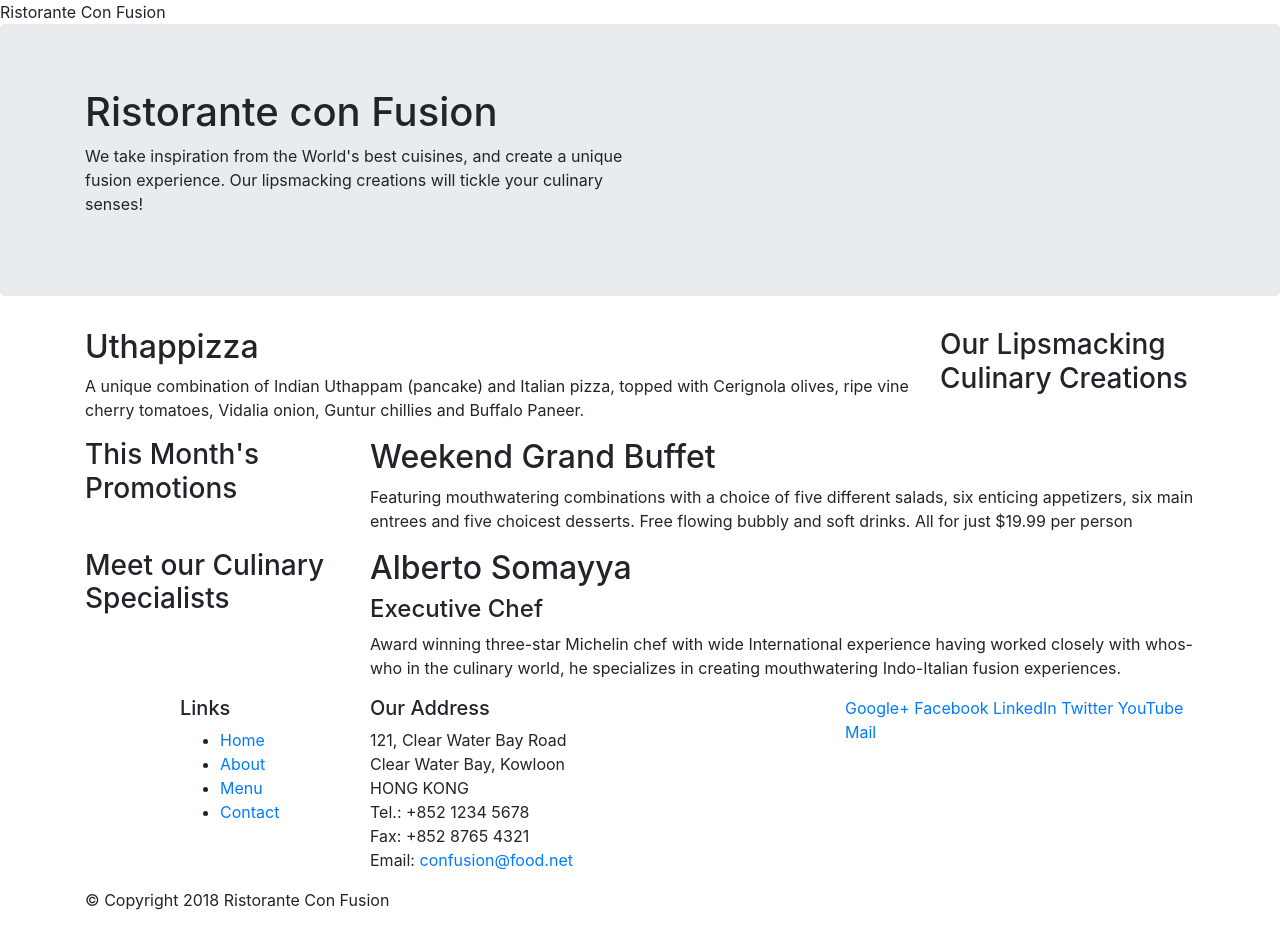
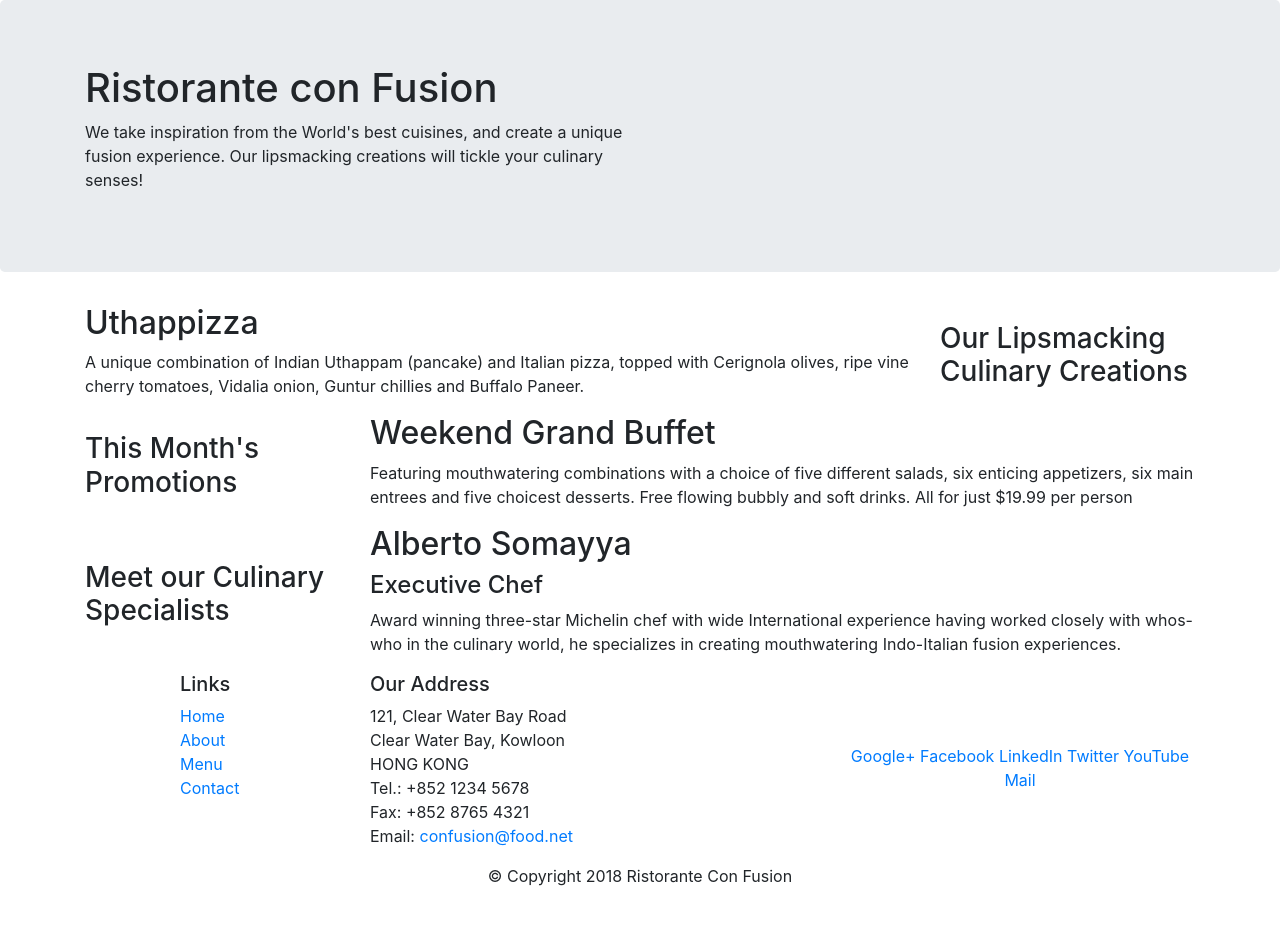
Before and after one commit to ARTushar/practice-bootstrap4, a website: page index.html in a window 1280 px wide. After the commit the page ends 904 px from the top, so only its background shows below. Drawn offline with nearby package versions, Linux system fonts and the light colour scheme.

Commit message:
bootstrap grid part 2

```diff
--- a/index.html
+++ b/index.html
@@ -5,7 +5,8 @@
     <meta charset="utf-8">
     <meta name='viewport' content="width=divice-width, initial-scale=1, shrink-to-fit=no">
     <meta http-equiv="x-ua-compatible" content="ie=edge">
-    <link rel="stylesheet" href="node_modules/bootstrap/dist/css/bootstrap.min.css"
+    <link rel="stylesheet" href="node_modules/bootstrap/dist/css/bootstrap.min.css">
+    <link href="css/style.css" rel="stylesheet">
     <title>Ristorante Con Fusion</title>
 </head>
 
@@ -13,7 +14,7 @@
 
     <header class="jumbotron">
         <div class="container">
-            <div class="row">
+            <div class="row row-header">
                 <div class="col-12 col-sm-6">
                     <h1>Ristorante con Fusion</h1>
                     <p>We take inspiration from the World's best cuisines, and create a unique fusion experience. Our lipsmacking creations will tickle your culinary senses!</p>
@@ -25,7 +26,7 @@
     </header>
 
     <div class="container">
-        <div class="row">
+        <div class="row row-content align-items-center">
             <div class="col-12 col-sm-4 order-sm-last col-md-3">
                 <h3>Our Lipsmacking Culinary Creations</h3>
             </div>
@@ -36,7 +37,7 @@
         </div>
 
 
-        <div class="row">
+        <div class="row row-content align-items-center">
             <div class="col-12 col-sm-4 col-md-3">
                 <h3>This Month's Promotions</h3>
             </div>
@@ -46,7 +47,7 @@
             </div>
         </div>
 
-        <div class="row">
+        <div class="row row-content align-items-center">
             <div class="col-12 col-sm-4 col-md-3">
                 <h3>Meet our Culinary Specialists</h3>
             </div>
@@ -58,12 +59,12 @@
         </div>
     </div>
 
-    <footer>
+    <footer class="footer">
         <div class="container">
             <div class="row">
                 <div class="col-4 offset-1 col-sm-2">
                     <h5>Links</h5>
-                    <ul>
+                    <ul class="list-unstyled">
                         <li><a href="#">Home</a></li>
                         <li><a href="#">About</a></li>
                         <li><a href="#">Menu</a></li>
@@ -81,8 +82,8 @@
 		              Email: <a href="mailto:confusion@food.net">confusion@food.net</a>
 		           </address>
                 </div>
-                <div class="col-12 col-sm-4">
-                    <div>
+                <div class="col-12 col-sm-4 align-self-center">
+                    <div class="text-center">
                         <a href="http://google.com/+">Google+</a>
                         <a href="http://www.facebook.com/profile.php?id=">Facebook</a>
                         <a href="http://www.linkedin.com/in/">LinkedIn</a>
@@ -92,7 +93,7 @@
                     </div>
                 </div>
            </div>
-           <div class="row">
+           <div class="row justify-content-center">
                 <div class="col-auto">
                     <p>© Copyright 2018 Ristorante Con Fusion</p>
                 </div>
```
